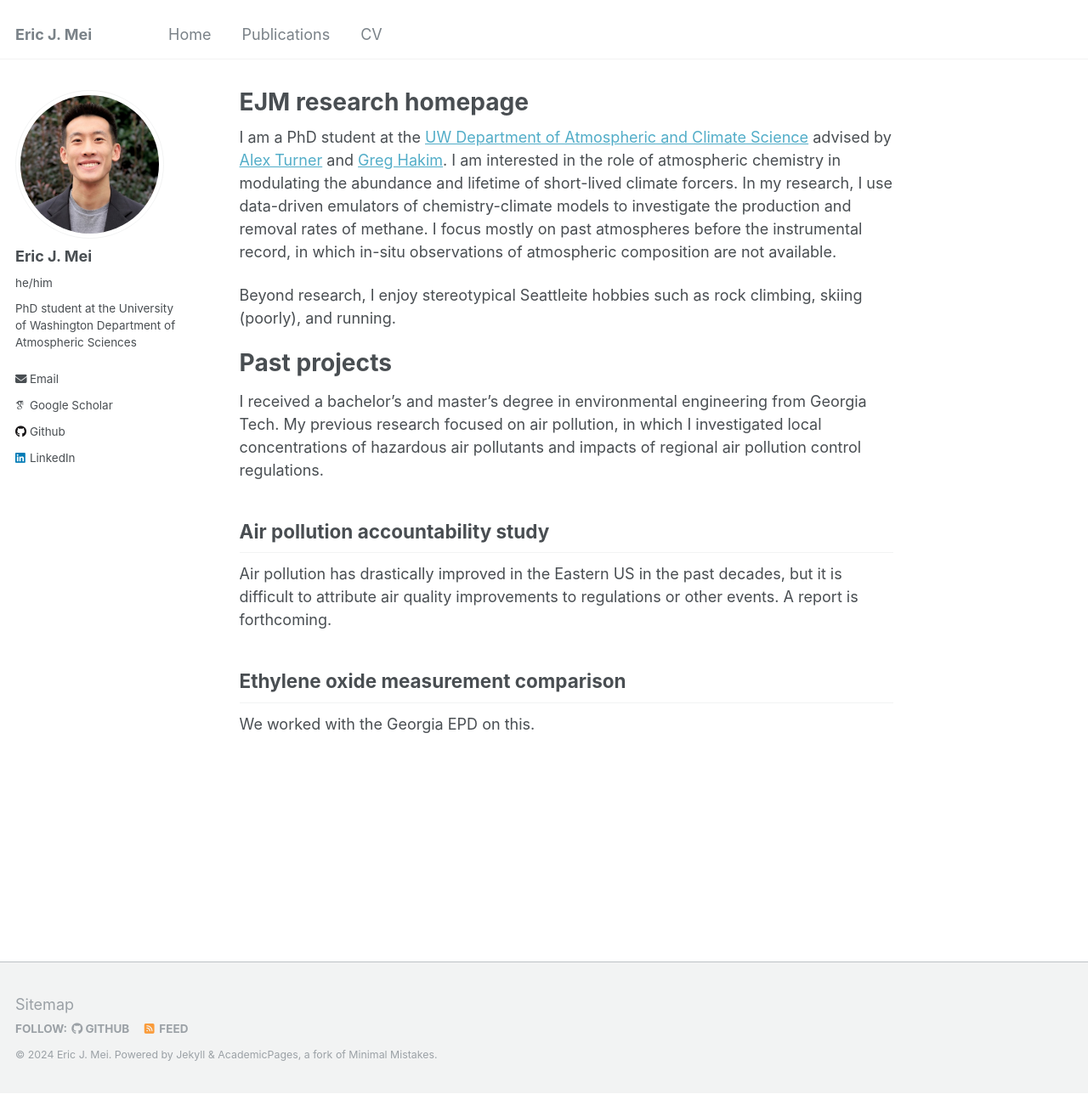
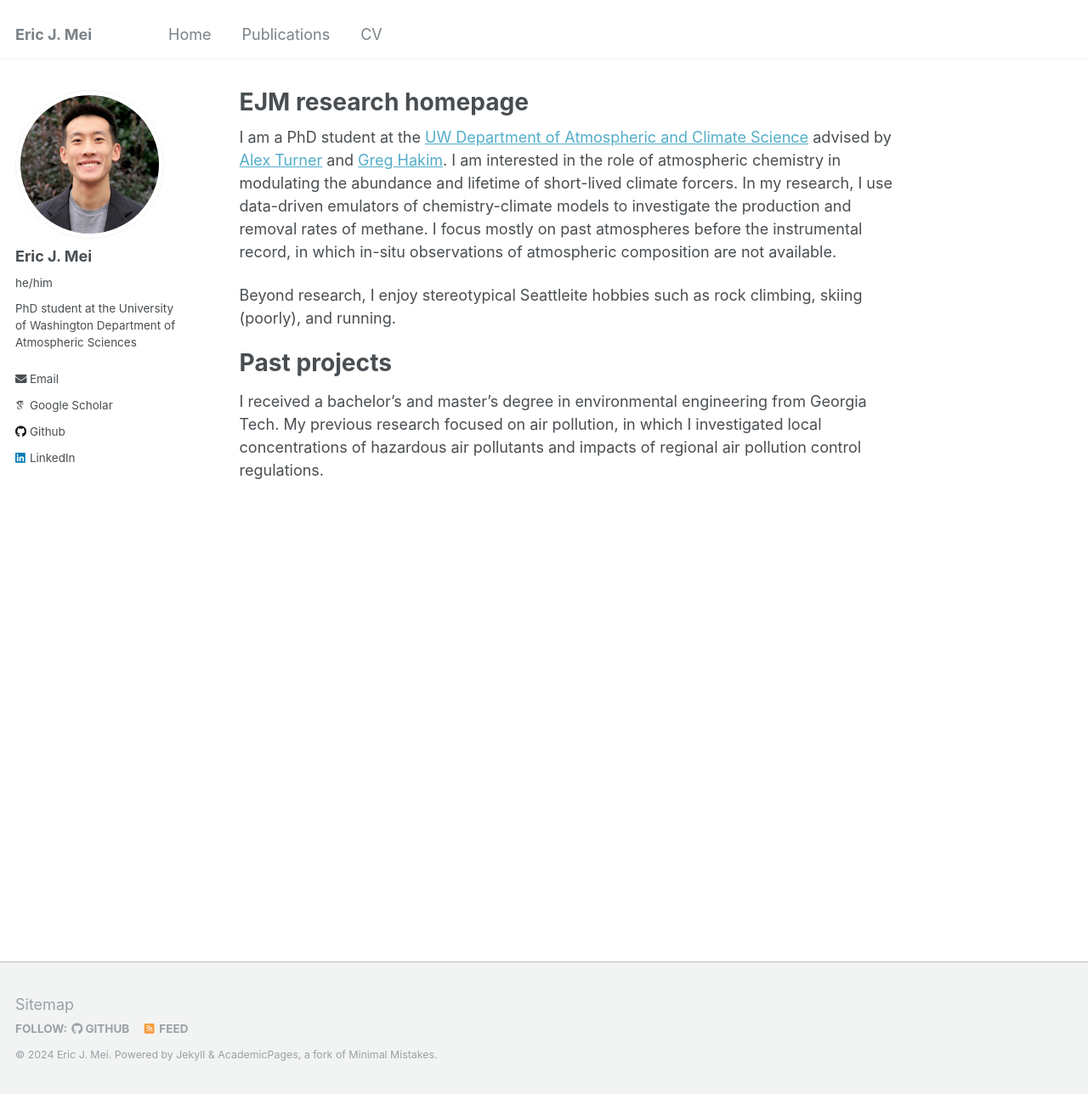
Before and after one commit to ericjmei/ericjmei.github.io, a Jekyll site: the page built from _pages/about.md, in a window 1280 px wide and 1288 px high. Shown: the whole window at 85% size. Built offline with Jekyll 4.4.1, drawn with Linux system fonts in a browser that asks for light colours; some web fonts are replaced.

Commit message:
removed longer descriptions about previous projects

```diff
--- a/_pages/about.md
+++ b/_pages/about.md
@@ -14,11 +14,3 @@ Beyond research, I enjoy stereotypical Seattleite hobbies such as rock climbing,
 Past projects
 ======
 I received a bachelor's and master's degree in environmental engineering from Georgia Tech. My previous research focused on air pollution, in which I investigated local concentrations of hazardous air pollutants and impacts of regional air pollution control regulations.
-
-Air pollution accountability study
-------
-Air pollution has drastically improved in the Eastern US in the past decades, but it is difficult to attribute air quality improvements to regulations or other events. A report is forthcoming.
-
-Ethylene oxide measurement comparison
-------
-We worked with the Georgia EPD on this.
```
